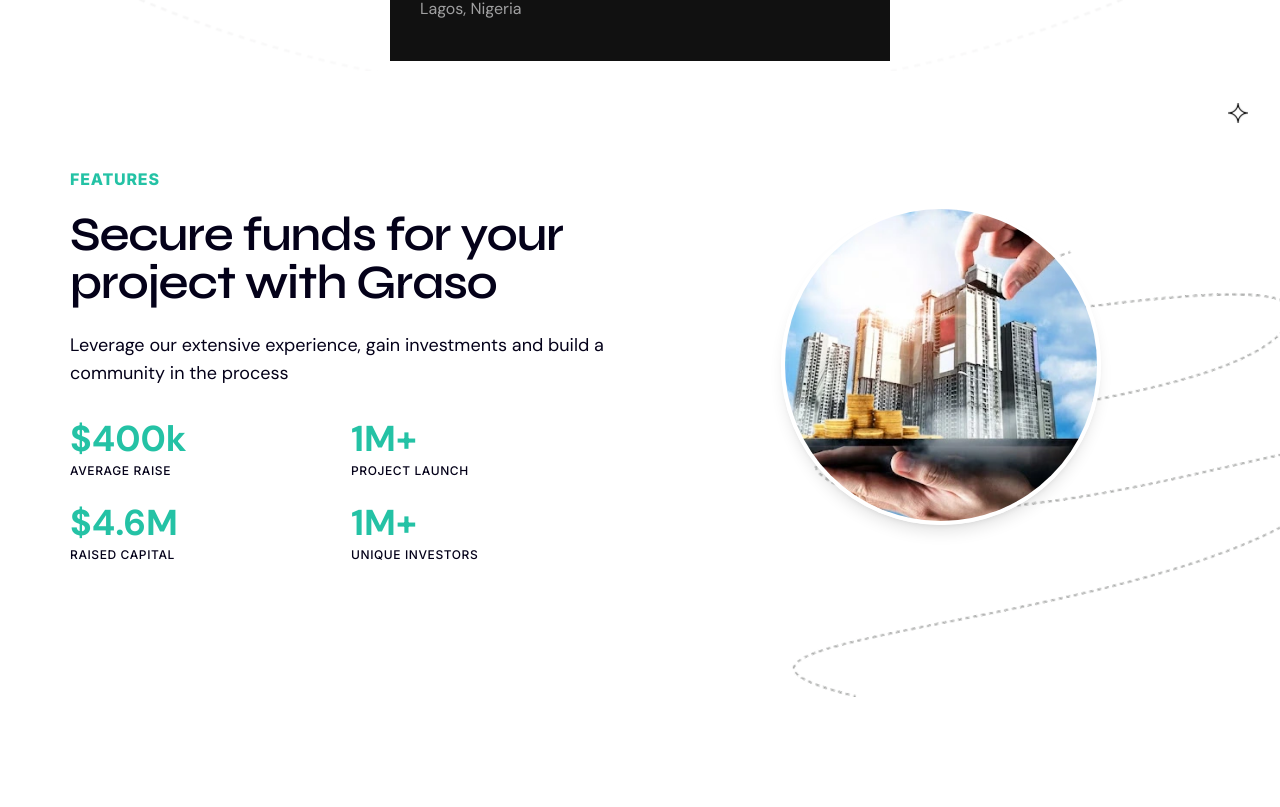
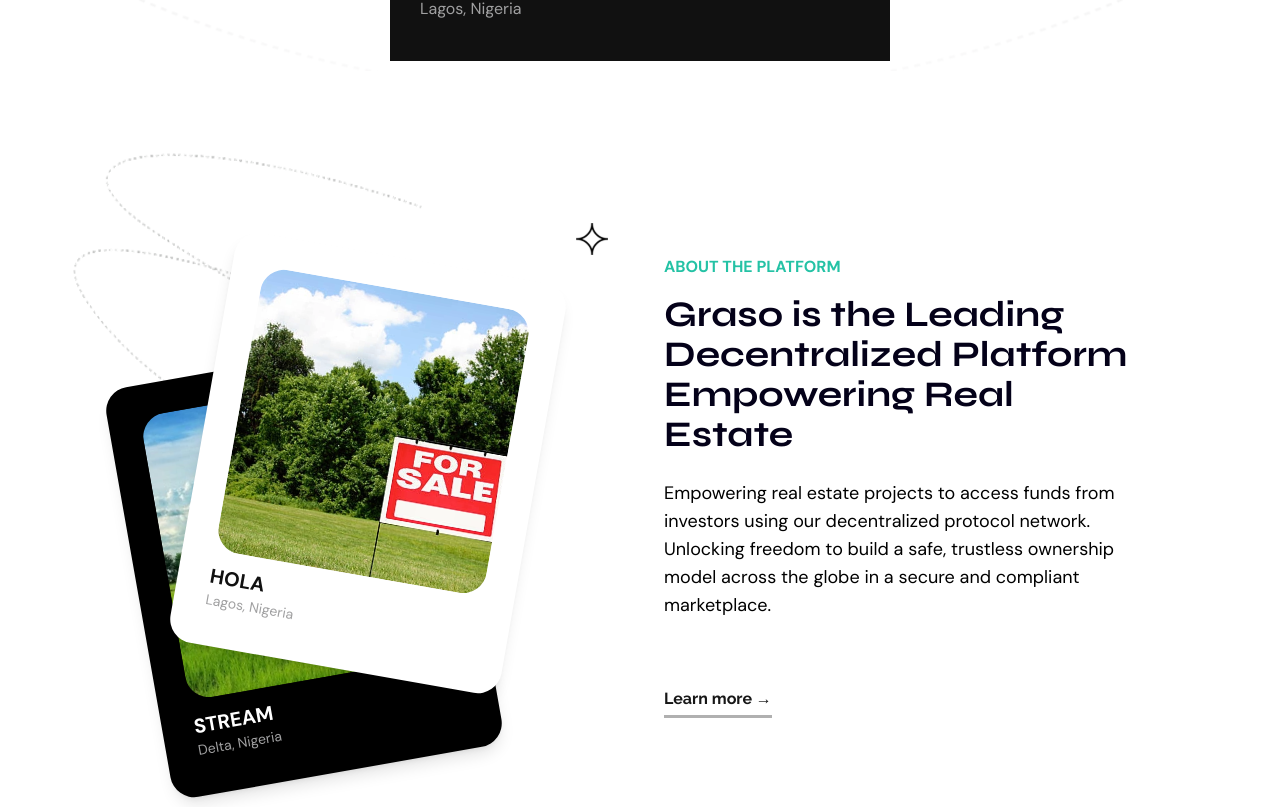
Before and after one commit to DenLabs01/Graso-dapp, a Next.js app: page / in a window 1280 px wide. Shown: the part 1013-1820 px from the top of the page. Before the commit the page ends 1718 px from the top, so only its background shows below. Built offline with nearby package versions, Linux system fonts and the light colour scheme.

Commit message:
about-section-done

```diff
--- a/app/page.tsx
+++ b/app/page.tsx
@@ -1,12 +1,14 @@
 import Hero from '@/components/hero-component/Hero';
 import Navbar from "@/components/navbar";
 import { Features } from "@/components/features";
+import AboutPlatform from '@/components/about/about';
 
 export default function Home() {
   return (
     <main>
       <Navbar />
       <Hero />
+      <AboutPlatform />
       <Features />
     </main>
   );
--- /dev/null
+++ b/components/about/about.tsx
@@ -0,0 +1,77 @@
+import Image from 'next/image'
+import Link from 'next/link'
+
+const AboutPlatform = () => {
+  return (
+    <section className="w-full min-h-screen py-16 bg-white font-dm-sans">
+      <div className="container mx-auto px-4 md:px-6 flex flex-col md:flex-row space-y-12 lg:space-y-0 items-center justify-between gap-12 relative">
+        {/* Left Side - Image Cards */}
+        <div className="relative w-full md:w-1/2 min-h-[70vh] top-20 flex items-center justify-center">
+          {/* Back Card */}
+          <div className="absolute top-36 left-28 z-10 w-84 h-104 p-8 bg-black rounded-3xl shadow-lg overflow-hidden rotate-[-10deg]">
+            <Image
+              src="/about-the-platform-section/about-stream-img.webp"
+              alt="Stream Property"
+              width={356}
+              height={388}
+              className="w-full h-72 object-cover rounded-3xl"
+            />
+            <div className="pt-3">
+              <h3 className="text-xl text-white font-bold">STREAM</h3>
+              <p className="text-sm text-[#A0A0A1]">Delta, Nigeria</p>
+            </div>
+          </div>
+
+          {/* Front Card */}
+          <div className="absolute top-10 right-20 z-20 w-84 h-104 bg-white rounded-3xl shadow-lg overflow-hidden rotate-[10deg] p-8">
+            <Image
+              src="/about-the-platform-section/about-hola-img.webp"
+              alt="Hola Property"
+              width={356}
+              height={388}
+              className="w-full h-72 object-cover rounded-3xl"
+            />
+            <div className="pt-3 ">
+              <h3 className="text-xl text-[#111111] font-bold">HOLA</h3>
+              <p className="text-sm text-[#A0A0A1]">Lagos, Nigeria</p>
+            </div>
+          </div>
+
+          {/* Sparkle Icon */}
+          <div className="absolute top-2 right-2 z-30">
+            <Image
+              src="/icons/sparkle.svg"
+              alt="Sparkle"
+              width={30}
+              height={30}
+              className="h-8 w-8 "
+            />
+          </div>
+          <div  className="absolute -top-36 z-0 flex items-center justify-center h-[300px] w-[300px] md:h-[500px] md:w-[600px]">
+              <Image src={"/about-the-platform-section/image.png"} alt="curly image" height={100} width={100}  className="w-full h-full " />
+          </div>
+        </div>
+
+        {/* Right Side - Text Content */}
+        <div className="w-full md:w-1/2 h-[60vh]">
+          <div className='w-[80%] space-y-8 leading-6 mt-20'>
+            <div className="inline-block text-[#24C2A5] font-bold mb-4">
+              ABOUT THE PLATFORM
+            </div>
+            <h2 className="font-syne text-3xl md:text-4xl font-bold text-[#040119] mb-6">
+              Graso is the Leading Decentralized Platform Empowering Real Estate
+            </h2>
+            <p className="text-black text-lg">
+              Empowering real estate projects to access funds from investors using our decentralized protocol network. Unlocking freedom to build a safe, trustless ownership model across the globe in a secure and compliant marketplace.
+            </p>
+            <Link href="/learn-more" className="mt-8 font-raleway inline-flex items-center py-1 border-b-3 font-bold border-[#1A1A1A57]">
+              Learn more →
+            </Link>
+          </div>
+          </div>
+      </div>
+    </section>
+  )
+}
+
+export default AboutPlatform
--- a/package.json
+++ b/package.json
@@ -11,9 +11,11 @@
   },
   "dependencies": {
     "@radix-ui/react-slot": "^1.2.0",
+    "@tailwindcss/oxide": "^4.1.5",
     "class-variance-authority": "^0.7.1",
     "clsx": "^2.1.1",
     "dotenv": "^16.5.0",
+    "lightningcss": "^1.29.3",
     "lucide-react": "^0.503.0",
     "mongoose": "^8.13.2",
     "next": "15.3.1",
```
Also changed, not shown: public/about-the-platform-section/Image.png (added), 1 other file (tests, documents, lock files or other folders).
